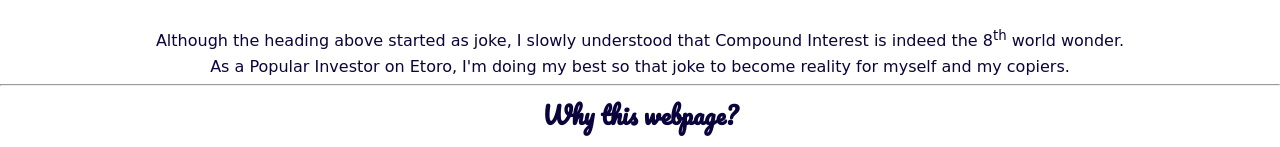
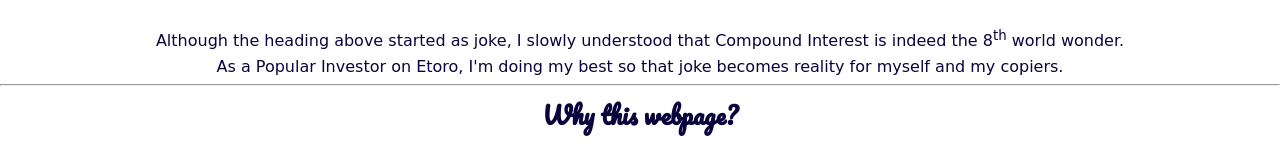
Before and after one commit to vladd35/VladsWebsite, a plain HTML site: page index.html in a window 1280 px wide. Shown: the part 473-620 px from the top of the page. Drawn offline with Linux system fonts and the light colour scheme; a web font is replaced by a local one.

Commit message:
Update index.html

```diff
--- a/index.html
+++ b/index.html
@@ -22,7 +22,7 @@
       <img src="VladEtoro.png" alt="profile-picture" style="width: 150px; height: 150px;">
       <h2>Hello.</h2>
       <p>Although the heading above started as joke, I slowly understood that Compound Interest is indeed the 8<sup>th</sup> world wonder.</p>
-      <p>As a Popular Investor on Etoro, I'm doing my best so that joke to become reality for myself and my copiers. </p>
+      <p>As a Popular Investor on Etoro, I'm doing my best so that joke becomes reality for myself and my copiers. </p>
     </div>
     <hr>
 
```
